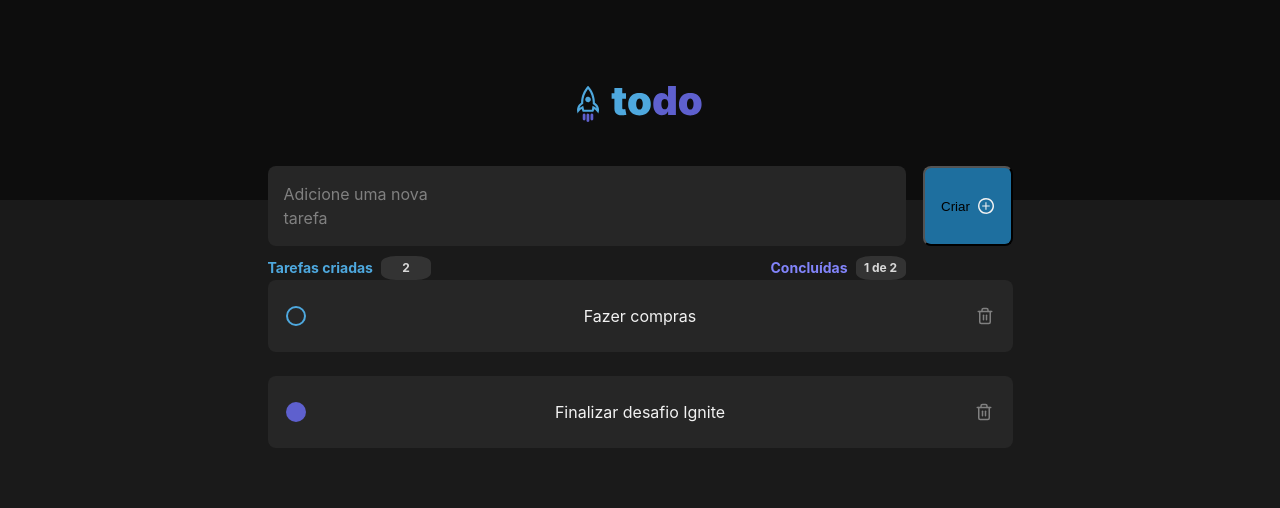
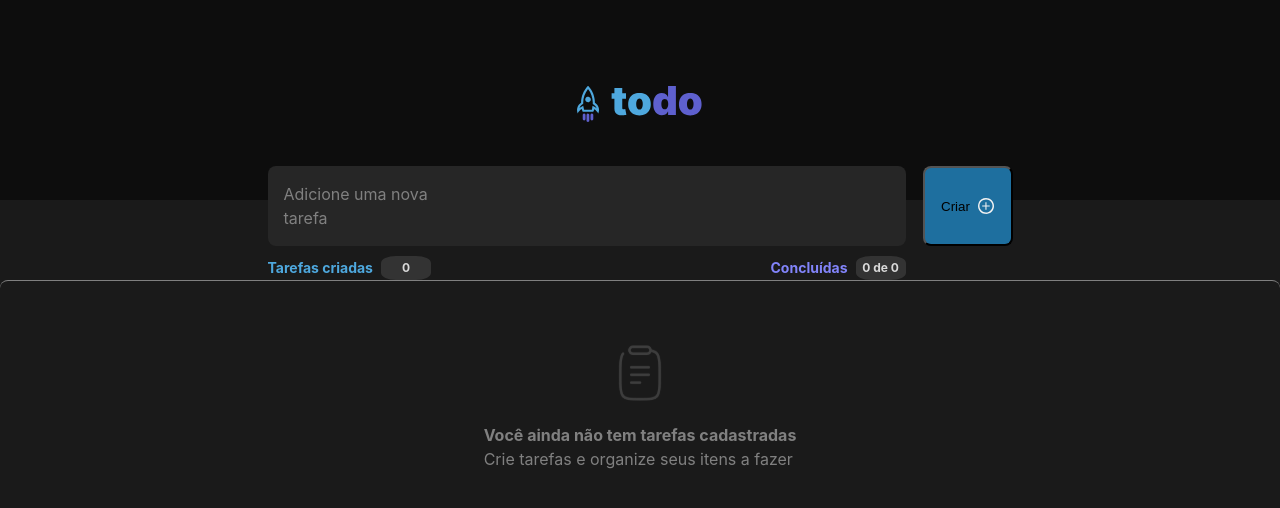
Before and after one commit to thiago-santanna/ignite-todo-web, a React (Vite) app: page /dashboard in a window 1280 px wide. Shown: the top 508 px of the page. Built offline with nearby package versions, Linux system fonts and the light colour scheme.

Commit message:
Salvo e limpando a descricao

```diff
--- a/src/components/AddTodo/index.tsx
+++ b/src/components/AddTodo/index.tsx
@@ -15,6 +15,11 @@ export function AddTodo({
   quantityTodosFinalized,
 }: IAddTodoPros): ReactElement {
   const [description, setDescription] = useState<string>("");
+
+  function setDescriptionTodo(description: string) {
+    handleAddTodo(description);
+    setDescription("");
+  }
   return (
     <>
       <div className={styles.wrapperAddTodo}>
@@ -29,7 +34,7 @@ export function AddTodo({
           </form>
         </section>
         <button
-          onClick={() => handleAddTodo(description)}
+          onClick={() => setDescriptionTodo(description)}
           className={styles.button}
         >
           <span>Criar</span>
--- a/src/pages/Dashboard/index.tsx
+++ b/src/pages/Dashboard/index.tsx
@@ -6,37 +6,22 @@ import { ITodo } from "../../types/Todo";
 import { Header } from "../../components/Header";
 
 export function Dashboard() {
-  const [todos, setTodos] = useState<ITodo[]>([
-    {
-      id: "1020",
-      descricao: "Fazer compras",
-      situacao: false,
-      data: "19/09/2022",
-    },
-    {
-      id: "1021",
-      descricao: "Finalizar desafio Ignite",
-      situacao: true,
-      data: "19/09/2022",
-    },
-  ]);
+  const [todos, setTodos] = useState<ITodo[]>([]);
   const [todosFinalizados, setTodosFinalizados] = useState(0);
 
   useEffect(() => {
-    const finalizados = verificaFinalizados;
+    let finalizados = 0;
+    todos.forEach((todo) => (todo.situacao === true ? (finalizados += 1) : 0));
     setTodosFinalizados(finalizados);
   }, [todos]);
 
   function handleAddTodo(todoDescription: string) {
-    const hoje = new Date();
-
     const newTodo: ITodo = {
       id: getRandomInt(1, 1000),
       descricao: todoDescription,
       situacao: false,
-      data: hoje.toLocaleDateString(),
+      data: new Date().toLocaleDateString(),
     };
-
     setTodos((oldTodos) => [...oldTodos, newTodo]);
   }
 
@@ -47,21 +32,13 @@ export function Dashboard() {
     return resultado.toString();
   }
 
-  function verificaFinalizados(): number {
-    let resultado = 0;
-    todos.forEach((todo) => (todo.situacao === true ? (resultado += 1) : 0));
-    return resultado;
-  }
-
   function handleCheckTodo(id: string) {
-    console.log(todos);
     const filteredTodo = todos.filter((todo) => {
       if (todo.id === id) {
         todo.situacao = !todo.situacao;
       }
       return todo;
     });
-    console.log(filteredTodo);
     setTodos(filteredTodo);
   }
   function handleDeleteTodo(id: string) {
```
